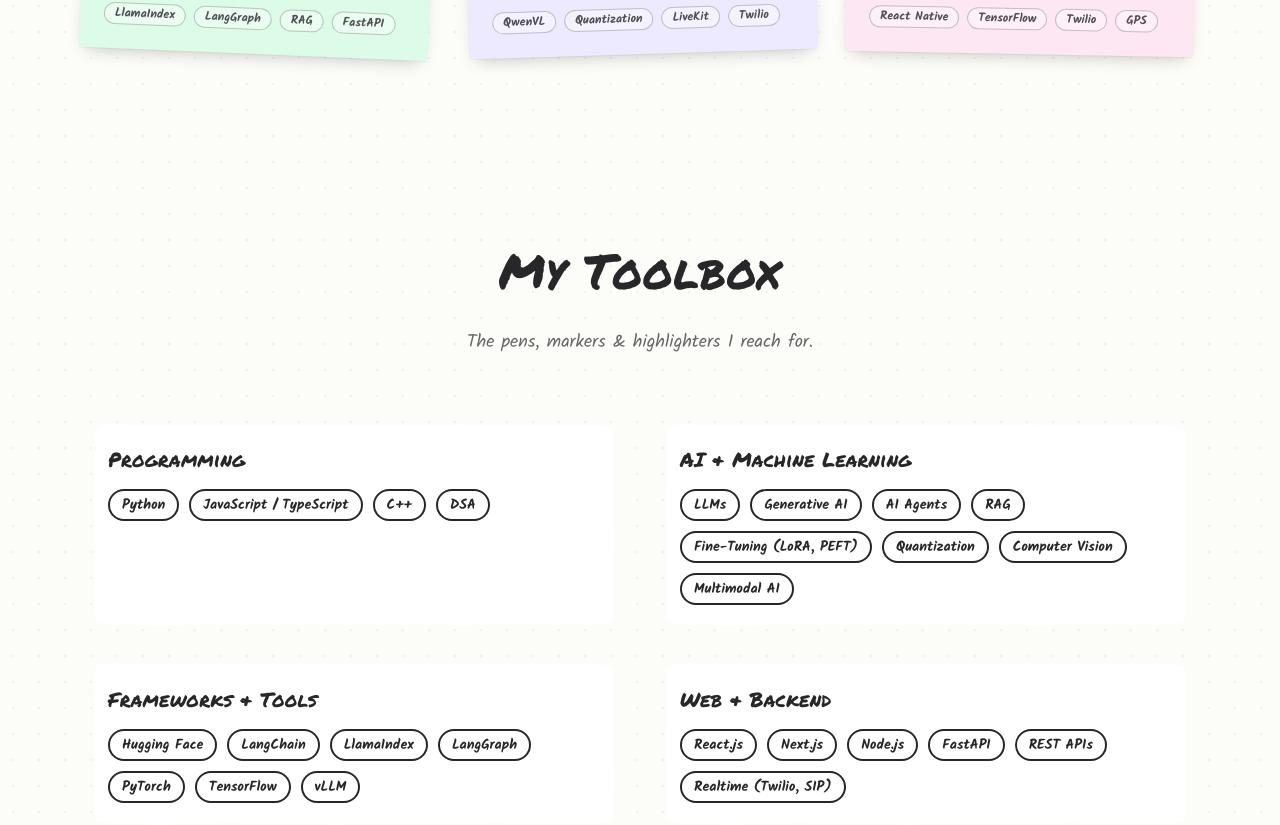
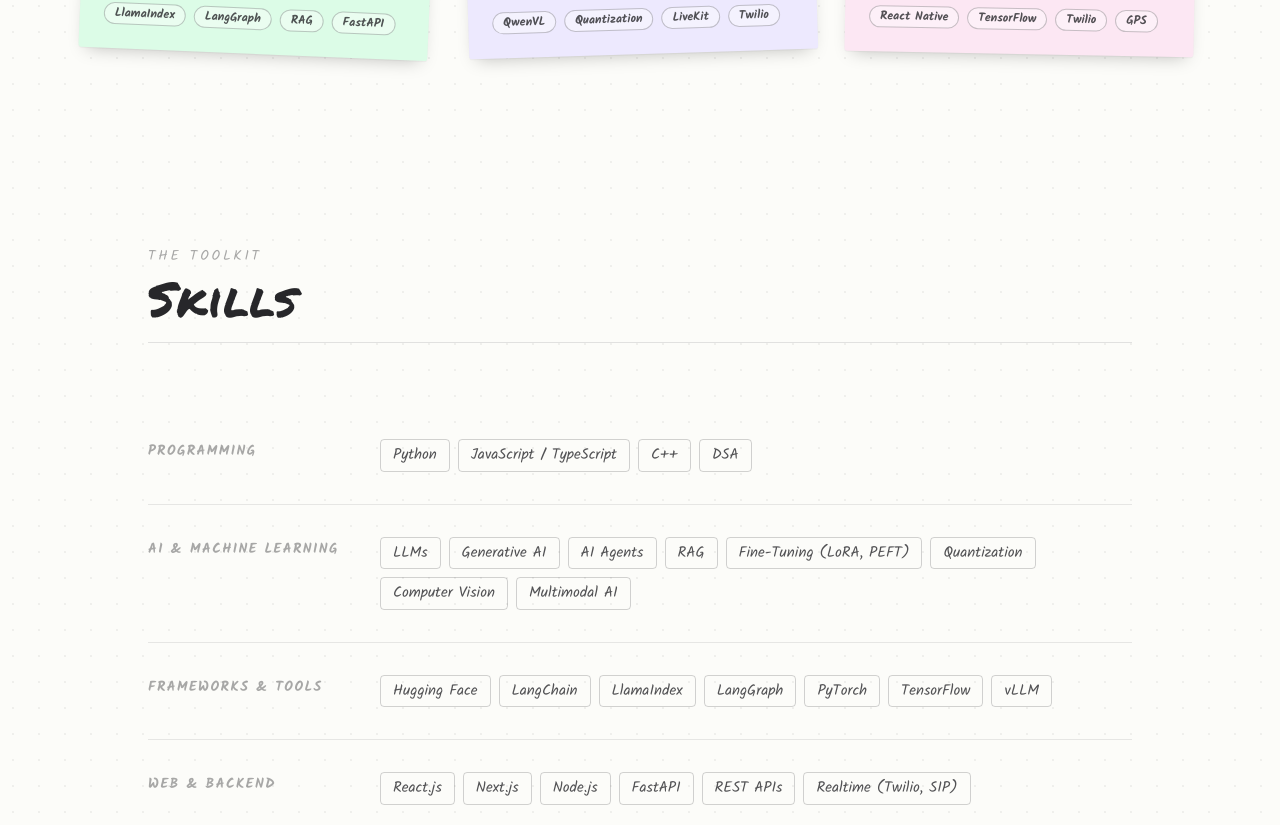
Before and after one commit to parkky21/portfolio-parkky, a Next.js app: page / in a window 1280 px wide. Shown: the part 4375-5200 px from the top of the page. Built offline with nearby package versions, Linux system fonts and the light colour scheme.

Commit message:
feat : updated the skills scetions

```diff
--- a/components/Skills.tsx
+++ b/components/Skills.tsx
@@ -2,87 +2,62 @@
 
 import { motion } from "framer-motion";
 import { skillGroups } from "@/lib/data";
-import { ScribbleUnderline } from "./Doodles";
-
-const accents = [
-  "var(--color-marker-blue)",
-  "var(--color-marker-green)",
-  "var(--color-marker-orange)",
-  "var(--color-marker-purple)",
-  "var(--color-marker-red)",
-  "var(--color-marker-blue)",
-];
 
 export function Skills() {
   return (
-    <section id="skills" className="relative mx-auto max-w-6xl px-5 py-24">
-      <div className="mb-16 text-center">
-        <h2 className="relative inline-block font-marker text-4xl sm:text-5xl">
-          My Toolbox
-          <ScribbleUnderline
-            className="absolute -bottom-4 left-0 h-5 w-full"
-            color="var(--color-marker-green)"
-          />
+    <section id="skills" className="relative mx-auto max-w-5xl px-5 py-24">
+
+      {/* Section header */}
+      <motion.div
+        className="mb-16"
+        initial={{ opacity: 0, y: 12 }}
+        whileInView={{ opacity: 1, y: 0 }}
+        viewport={{ once: true, amount: 0.5 }}
+        transition={{ duration: 0.5 }}
+      >
+        <p className="font-hand text-sm uppercase tracking-[0.2em] text-ink/40 mb-2">
+          the toolkit
+        </p>
+        <h2 className="font-marker text-4xl sm:text-5xl text-ink">
+          Skills
         </h2>
-        <p className="mx-auto mt-8 max-w-lg font-hand text-lg text-ink/70">
-          The pens, markers &amp; highlighters I reach for.
-        </p>
-      </div>
+        {/* single thin rule — no sketch wobble */}
+        <div className="mt-5 h-px w-full bg-ink/12" />
+      </motion.div>
 
-      <div className="grid grid-cols-1 gap-8 md:grid-cols-2">
-        {skillGroups.map((group, i) => {
-          const accent = accents[i % accents.length];
-          return (
+      {/* Skill rows */}
+      <div className="divide-y divide-ink/10">
+        {skillGroups.map((group, i) => (
           <motion.div
             key={group.label}
-              className="relative p-6"
-              initial={{ opacity: 0, y: 24 }}
+            className="grid grid-cols-1 gap-4 py-7 sm:grid-cols-[200px_1fr] sm:gap-8 sm:py-8"
+            initial={{ opacity: 0, y: 16 }}
             whileInView={{ opacity: 1, y: 0 }}
             viewport={{ once: true, amount: 0.3 }}
-              transition={{ duration: 0.45, delay: (i % 2) * 0.08 }}
+            transition={{ duration: 0.4, delay: i * 0.06 }}
           >
-              <svg
-                className="sketch pointer-events-none absolute inset-0 h-full w-full"
-                viewBox="0 0 100 100"
-                preserveAspectRatio="none"
-                aria-hidden
-              >
-                <rect
-                  x="2"
-                  y="2"
-                  width="96"
-                  height="96"
-                  rx="3"
-                  fill="#ffffff"
-                  stroke={accent}
-                  strokeWidth="2.5"
-                  vectorEffect="non-scaling-stroke"
-                />
-              </svg>
+            {/* Category label */}
+            <p className="font-hand text-sm font-bold uppercase tracking-widest text-ink/40 sm:pt-0.5">
+              {group.label}
+            </p>
 
-              <div className="relative">
-                <h3
-                  className="mb-4 font-marker text-xl"
-                  style={{ color: accent }}
-                >
-                  {group.label}
-                </h3>
-                <div className="flex flex-wrap gap-2.5">
+            {/* Pills */}
+            <div className="flex flex-wrap gap-2">
               {group.items.map((item) => (
                 <span
                   key={item}
-                      className="rounded-full border-2 px-3 py-1 font-hand text-sm font-bold text-ink"
-                      style={{ borderColor: accent }}
+                  className="rounded-sm border border-ink/20 bg-transparent px-3 py-1 font-hand text-[15px] text-ink/80 transition-colors hover:border-ink/60 hover:text-ink"
                 >
                   {item}
                 </span>
               ))}
             </div>
+          </motion.div>
+        ))}
       </div>
-            </motion.div>
-          );
-        })}
-      </div>
+
+      {/* closing rule */}
+      <div className="mt-0 h-px w-full bg-ink/12" />
     </section>
   );
 }
```
Lines whose indentation alone changed are shown as unchanged.
